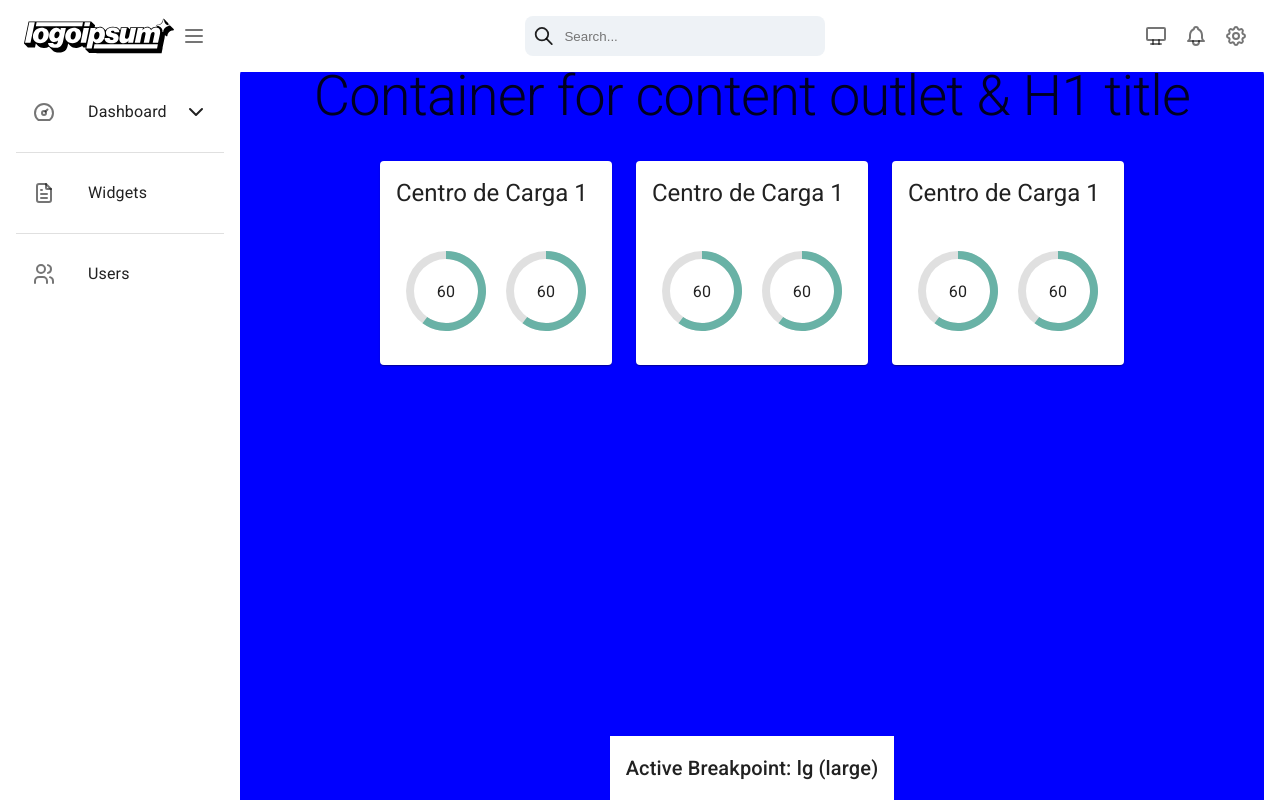
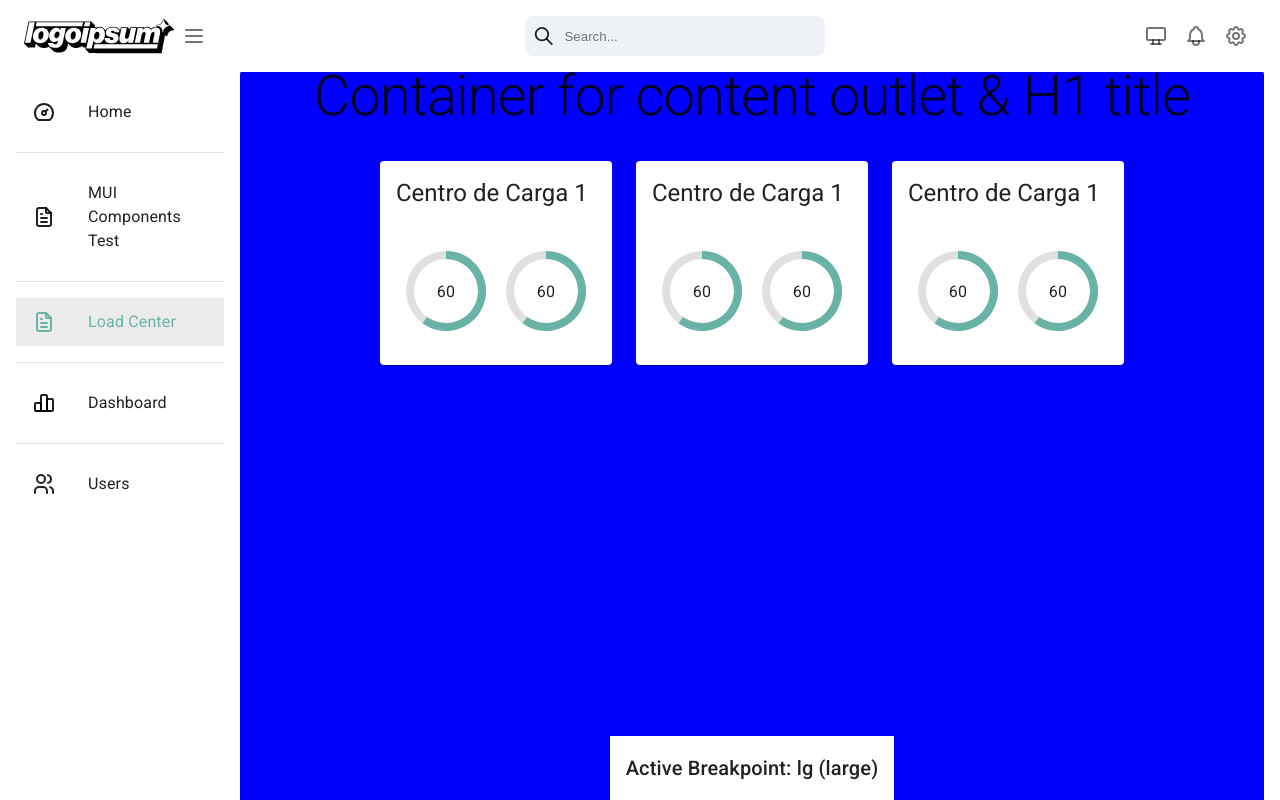
Before and after one commit to NexeliumMx/PowerTick-frontend, a React (Vite) app: page /LoadCenter in a window 1280 px wide. Built offline with nearby package versions, Linux system fonts and the light colour scheme.

Commit message:
add routes to Sidebar

```diff
--- a/src/layout/Sidebar.jsx
+++ b/src/layout/Sidebar.jsx
@@ -1,66 +1,58 @@
 import React from 'react';
-import { Box, List, ListItem, ListItemIcon, ListItemText, Collapse, Divider, useTheme } from '@mui/material';
-import { useNavigate } from 'react-router-dom';
-import { IconDashboard, IconUsers, IconFileText, IconChartBar, IconChevronDown, IconChevronUp } from '@tabler/icons-react';
+import { Box, List, ListItem, ListItemIcon, ListItemText, Divider, useTheme } from '@mui/material';
+import { useNavigate, useLocation } from 'react-router-dom';
+import { IconDashboard, IconUsers, IconFileText, IconChartBar } from '@tabler/icons-react'; // Add any necessary icons
 
 const Sidebar = ({ isCollapsed }) => {
   const theme = useTheme();
   const navigate = useNavigate();
-  const [openDashboard, setOpenDashboard] = React.useState(false);
+  const location = useLocation(); // To get the current route
 
-  const handleDashboardClick = () => {
-    setOpenDashboard(!openDashboard);
-  };
+  // Array of routes with name, path, and icon
+  const routes = [
+    { name: 'Home', path: '/', icon: <IconDashboard /> },
+    { name: 'MUI Components Test', path: '/mui-components-test', icon: <IconFileText /> },
+    { name: 'Load Center', path: '/LoadCenter', icon: <IconFileText /> },
+    { name: 'Dashboard', path: '/dashboard', icon: <IconChartBar /> },
+    { name: 'Users', path: '/users', icon: <IconUsers /> },
+  ];
 
   return (
     <Box sx={{ height: '100%', backgroundColor: theme.palette.background.paper, padding: 2 }}>
       <List>
-        {/* Dashboard */}
-        <ListItem button onClick={handleDashboardClick}>
-          <ListItemIcon>
-            <IconDashboard />
-          </ListItemIcon>
-          {/* Only show text when not collapsed */}
-          {!isCollapsed && <ListItemText primary="Dashboard" sx={{ color: theme.palette.text.primary }} />}
-          {openDashboard && !isCollapsed ? <IconChevronUp /> : <IconChevronDown />}
-        </ListItem>
+        {/* Iterate over the routes array */}
+        {routes.map((route, index) => {
+          const isSelected = location.pathname === route.path; // Check if the current path matches the route
 
-        <Collapse in={openDashboard && !isCollapsed} timeout="auto" unmountOnExit>
-          <List component="div" disablePadding>
-            <ListItem button sx={{ pl: 4 }} onClick={() => navigate('/dashboard/default')}>
-              <ListItemIcon>
-                <IconFileText />
-              </ListItemIcon>
-              {!isCollapsed && <ListItemText primary="Default" sx={{ color: theme.palette.text.primary }} />}
-            </ListItem>
-            <ListItem button sx={{ pl: 4 }} onClick={() => navigate('/dashboard/analytics')}>
-              <ListItemIcon>
-                <IconChartBar />
-              </ListItemIcon>
-              {!isCollapsed && <ListItemText primary="Analytics" sx={{ color: theme.palette.text.primary }} />}
-            </ListItem>
-          </List>
-        </Collapse>
+          return (
+            <React.Fragment key={index}>
+              <ListItem
+                button
+                onClick={() => navigate(route.path)}
+                sx={{
+                  backgroundColor: isSelected ? theme.palette.action.selected : 'transparent', // Highlight if selected
+                  '&:hover': {
+                    backgroundColor: theme.palette.action.hover, // Hover effect
+                  },
+                }}
+              >
+                <ListItemIcon sx={{ color: isSelected ? theme.palette.primary.main : theme.palette.text.primary }}>
+                  {route.icon}
+                </ListItemIcon>
+                {/* Only show text when sidebar is not collapsed */}
+                {!isCollapsed && (
+                  <ListItemText
+                    primary={route.name}
+                    sx={{ color: isSelected ? theme.palette.primary.main : theme.palette.text.primary }}
+                  />
+                )}
+              </ListItem>
 
-        <Divider sx={{ my: 2, borderColor: theme.palette.divider }} />
-
-        {/* Widgets */}
-        <ListItem button onClick={() => navigate('/widgets')}>
-          <ListItemIcon>
-            <IconFileText />
-          </ListItemIcon>
-          {!isCollapsed && <ListItemText primary="Widgets" sx={{ color: theme.palette.text.primary }} />}
-        </ListItem>
-
-        <Divider sx={{ my: 2, borderColor: theme.palette.divider }} />
-
-        {/* Users */}
-        <ListItem button onClick={() => navigate('/users')}>
-          <ListItemIcon>
-            <IconUsers />
-          </ListItemIcon>
-          {!isCollapsed && <ListItemText primary="Users" sx={{ color: theme.palette.text.primary }} />}
-        </ListItem>
+              {/* Add Divider between items if necessary */}
+              {index < routes.length - 1 && <Divider sx={{ my: 2, borderColor: theme.palette.divider }} />}
+            </React.Fragment>
+          );
+        })}
       </List>
     </Box>
   );
```
